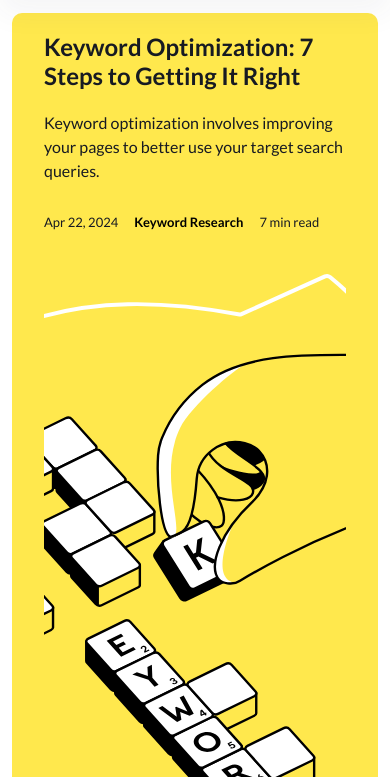
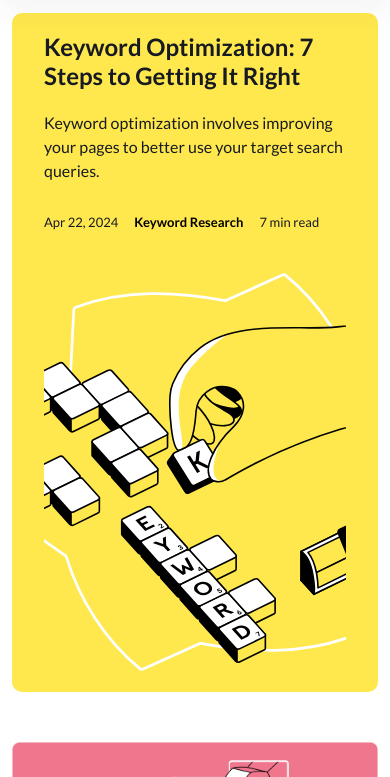
Before and after one commit to rajputrahul445/semrush, a plain HTML site: page index.html in a window 390 px wide. Shown: the part 67-844 px from the top of the page. Drawn offline with nearby package versions, Linux system fonts and the light colour scheme.

Commit message:
design fix

```diff
--- a/css/media.css
+++ b/css/media.css
@@ -143,6 +143,9 @@
     .banner .row .col-md-7 {
         /* order: 2; */
     }
+    .banner .row img{
+        max-height: 400px;
+    }
 
     .banner .row .col-md-5 {
         text-align: center;
--- a/css/style.css
+++ b/css/style.css
@@ -243,7 +243,7 @@ section.banner.greyBg.mt-5.fullBanner {
     padding: 20px 0 0;
 }
 .banner .row {
-    padding: 0px 0px 0px;
+    padding: 0px 0px 0px 35px;
     border-radius: 10px;
     margin: 0;
     overflow: hidden;
@@ -252,6 +252,7 @@ section.banner.greyBg.mt-5.fullBanner {
     width: 100%;
     height: calc(100vh - 250px);
     object-fit: cover;
+    max-height: 550px;
 }
 .banner.yellowBg .row {
     background: rgb(255, 232, 77);
```
